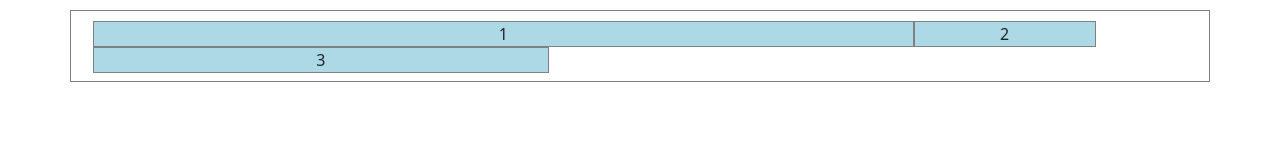
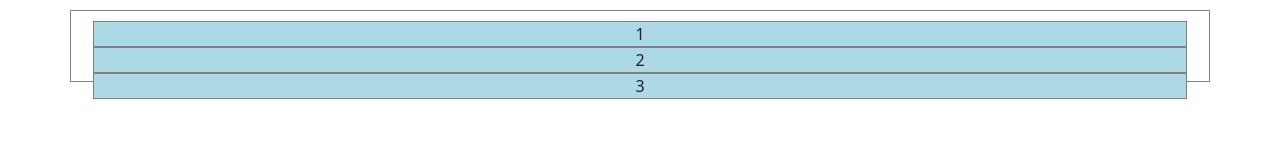
Before and after one commit to sanderad/git-tutorial, a website: page index.html in a window 1280 px wide. Drawn offline with nearby package versions, Linux system fonts and the light colour scheme.

Commit message:
Version 12

```diff
--- a/index.html
+++ b/index.html
@@ -30,13 +30,13 @@
 
     <div class="container text-center">
       <div class="row justify-content-start">
-        <div class="col-9">
+        <div class="col-12">
           1
         </div>
-        <div class="col-2">
+        <div class="col-12">
           2
         </div>
-        <div class="col-5">
+        <div class="col-12">
           3
         </div>
       </div>
```
